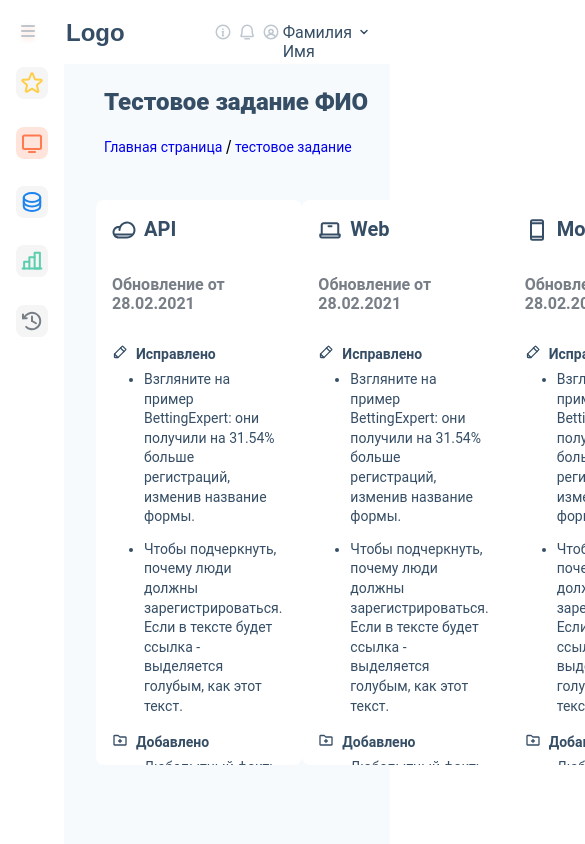
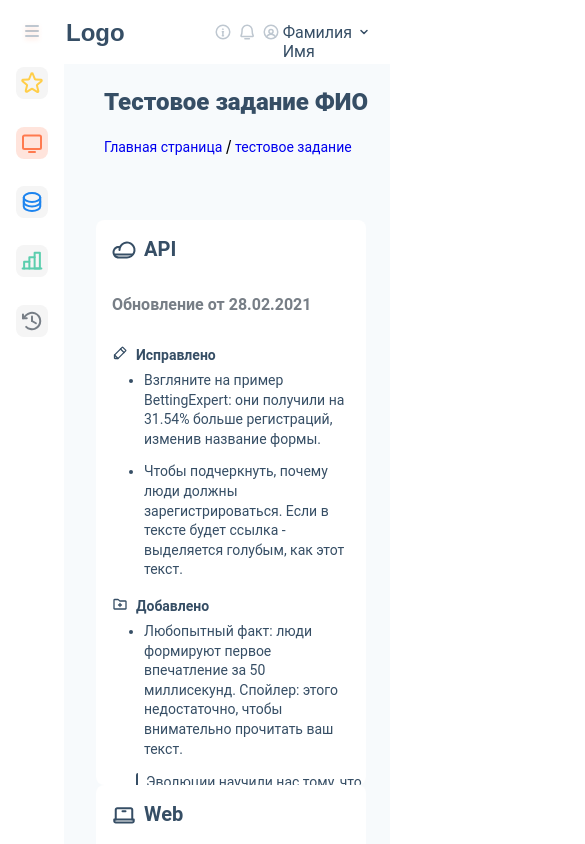
Before and after one commit to Kusok02/test-app, a React (Create React App) app: page / in a window 390 px wide. Shown: the top 844 px of the page, 585 px wide, since content can reach past the window. Built offline with nearby package versions, Linux system fonts and the light colour scheme.

Commit message:
Added media queries

```diff
--- a/src/App.css
+++ b/src/App.css
@@ -4,13 +4,10 @@
 .app_wrapper {
     width:  100%;
     height: 913px;
-
     margin: 0 auto;
     display: flex;
     flex-flow: column;
-
     background: #E5E5E5;
-
 }
 
 .menu_btn_checkbox:checked~.contentItem {
--- a/src/Components/Content/Content.module.css
+++ b/src/Components/Content/Content.module.css
@@ -3,9 +3,7 @@
 .content_wrapper {
     width: 100%;
     height: 100%;
-
     display: flex;
-
     background: #F7FAFC;
 }
 
--- a/src/Components/Header/Header.module.css
+++ b/src/Components/Header/Header.module.css
@@ -13,13 +13,11 @@
 .logo {
     width: 65px;
     height: 29px;
-
     font-family: 'Montserrat', sans-serif;
     font-weight: 900;
     font-size: 24px;
     line-height: 29px;
     color: #364E65;
-
     margin: 18px 66px;
 }
 
@@ -28,7 +26,6 @@
     float: right;
     width: 250px;
     height: 24px;
-    display: flex;
     justify-content: space-evenly;
     margin: 20px;
     align-items: center;
@@ -61,7 +58,7 @@
 /*BURGER*/
 
 .burger_menu {
-    width: 24px;
+    width: 32px;
     height: 24px;
     margin: 10px 0 20px 16px ;
     position: absolute;
--- a/src/Components/Log/Log.js
+++ b/src/Components/Log/Log.js
@@ -3,7 +3,7 @@ import styles from "./Log.module.css"
 
 export const Log = (props) => {
     return (
-            <div >
+            <div className={styles.log_wrapper}>
                 <div className={styles.page_name}>
                     <div className={styles.header}>Тестовое задание ФИО</div>
 
--- a/src/Components/Log/Log.module.css
+++ b/src/Components/Log/Log.module.css
@@ -72,10 +72,6 @@
     margin: 31px 12px 0 0;
 }
 
-.added {
-
-}
-
 .added>ul>p {
     padding-left: 8px;
     border-left: 2px solid #364E65;
@@ -138,3 +134,21 @@
     color: #364E65;
     align-items: center;
 }
+
+.log_wrapper {
+    width: 100%;
+}
+
+@media (min-width:1440px) {
+    .contentItem {
+        max-width: 33%;
+    }
+}
+
+@media (max-width: 425px) {
+    .content {
+        flex-direction: column;
+        overflow: auto;
+        margin-top: 20px;
+    }
+}
--- a/src/Components/Navbar/Navbar.jsx
+++ b/src/Components/Navbar/Navbar.jsx
@@ -8,7 +8,7 @@ import monitorIcon from "../images/Monitor.svg"
 export const Navbar = () => {
     return (
         <div className={styles.navbar_wrapper}>
-            <div className={styles.nav}>
+            <nav className={styles.nav}>
                 <a href="/">
                     <img src={starIcon} alt="starIcon"/>
                 </a>
@@ -24,7 +24,7 @@ export const Navbar = () => {
                 <a href="/">
                     <img src={clockCounterIcon} alt="clockCounterIcon"/>
                 </a>
-            </div>
+            </nav>
         </div>
     )
 }
--- a/src/Components/Navbar/Navbar.module.css
+++ b/src/Components/Navbar/Navbar.module.css
@@ -33,3 +33,9 @@
 .nav img {
     padding: 4px;
 }
+
+@media (min-width: 1440px) {
+    .nav {
+        height: 500px;
+    }
+}
--- a/src/index.css
+++ b/src/index.css
@@ -12,3 +12,9 @@ code {
     font-family: source-code-pro, Menlo, Monaco, Consolas, 'Courier New',
     monospace;
 }
+
+@media (max-width: 425px) {
+   body {
+       overflow: auto;
+   }
+}
```
